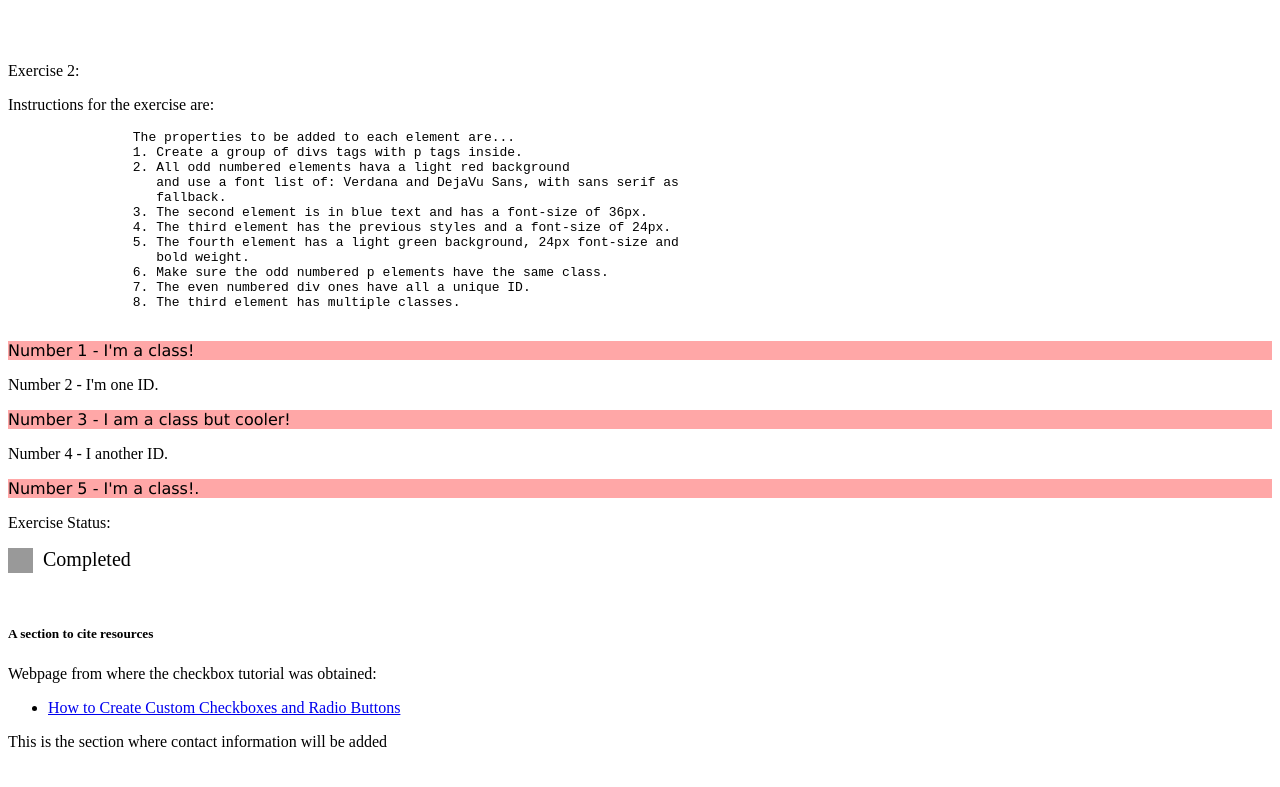
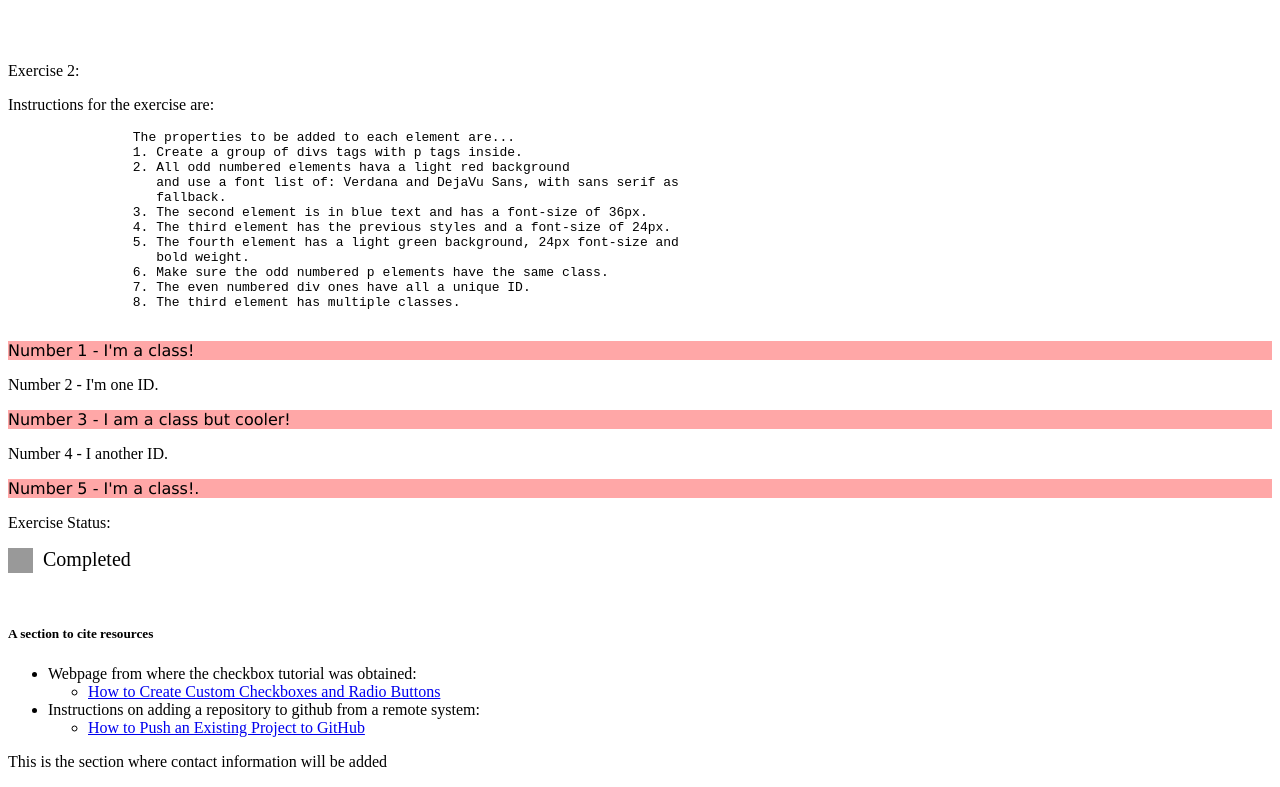
Before and after one commit to NeosCipher/LearningDiary, a plain HTML site: page index.html in a window 1280 px wide. Shown: the part 1361-2148 px from the top of the page. Drawn offline with Linux system fonts and the light colour scheme.

Commit message:
Citing more sources

```diff
--- a/index.html
+++ b/index.html
@@ -146,9 +146,19 @@
     <br>
     <div id="sources">
         <h5><strong>A section to cite resources</strong></h5>
-        <p>Webpage from where the checkbox tutorial was obtained:
+        <p>
             <ul>
-            <li><a href="https://www.w3docs.com/snippets/css/how-to-create-custom-checkboxes-and-radio-buttons.html">How to Create Custom Checkboxes and Radio Buttons</a></li>
+                <li>Webpage from where the checkbox tutorial was obtained: </li>                <ul>
+                <li>
+                    <a href="https://www.w3docs.com/snippets/css/how-to-create-custom-checkboxes-and-radio-buttons.html">How to Create Custom Checkboxes and Radio Buttons</a>
+                </li>
+                </ul>
+                <li>Instructions on adding a repository to github from a remote system:</li>
+                <ul>
+                    <li>
+                        <a href="https://www.digitalocean.com/community/tutorials/how-to-push-an-existing-project-to-github">How to Push an Existing Project to GitHub</a>
+                    </li>
+                </ul>
             </ul>
         </p>
     </div>
```
